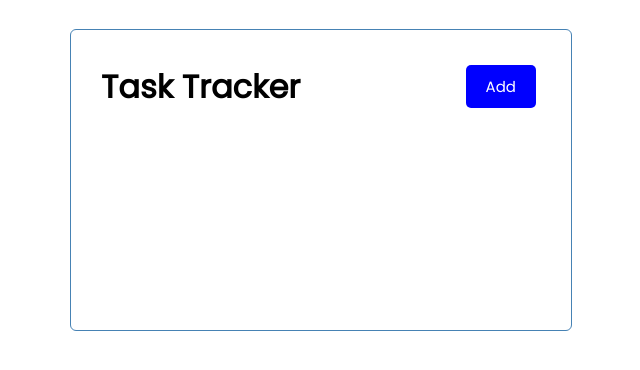
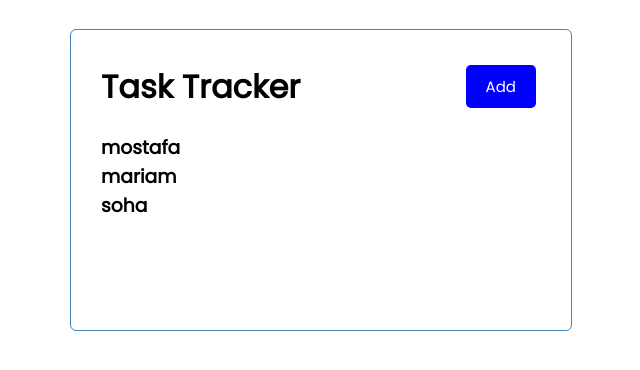
Before and after one commit to mostafaEkbal/react-task-tracker-app, a React (Create React App) app: page / in a window 1280 px wide. Shown: the top 370 px of the page, without its empty margins (319-959 px from the left). Built offline with nearby package versions, Linux system fonts and the light colour scheme.

Commit message:
using lists

```diff
--- a/src/App.js
+++ b/src/App.js
@@ -1,9 +1,11 @@
 import Header from './components/Header';
+import Tasks from './components/Tasks';
 
 function App() {
   return (
     <div className="container">
       <Header />
+      <Tasks />
     </div>
   );
 }
--- /dev/null
+++ b/src/components/Tasks.js
@@ -0,0 +1,27 @@
+const tasks = [
+    {
+        id: 1,
+        name: 'mostafa',
+    },
+    {
+        id: 2,
+        name: 'mariam',
+    },
+    {
+        id: 3,
+        name: 'soha',
+    }
+]
+
+const Tasks = () => {
+  return (
+    <>
+        {tasks.map((task) => (
+            <h3 key={task.id}>{task.name}</h3>
+        )
+        )}
+    </>
+  )
+}
+
+export default Tasks
```
